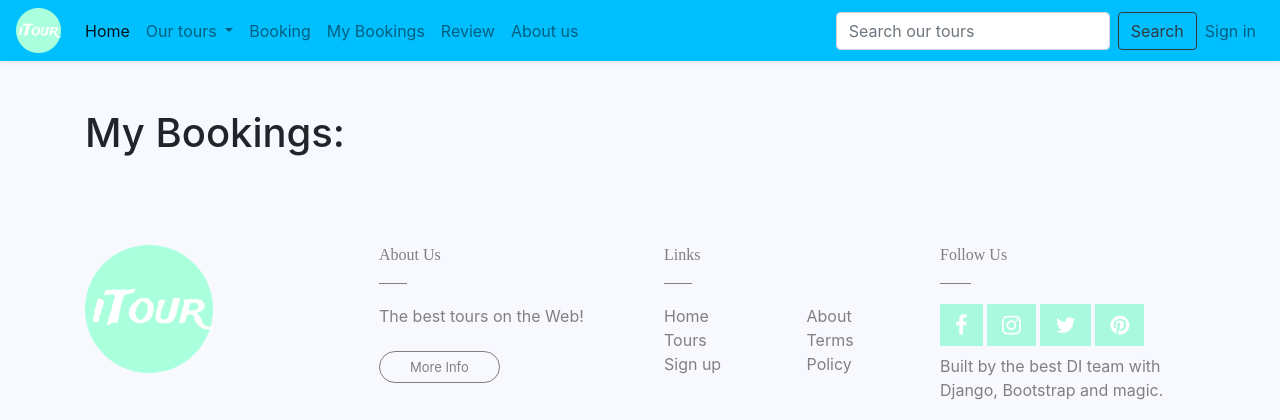
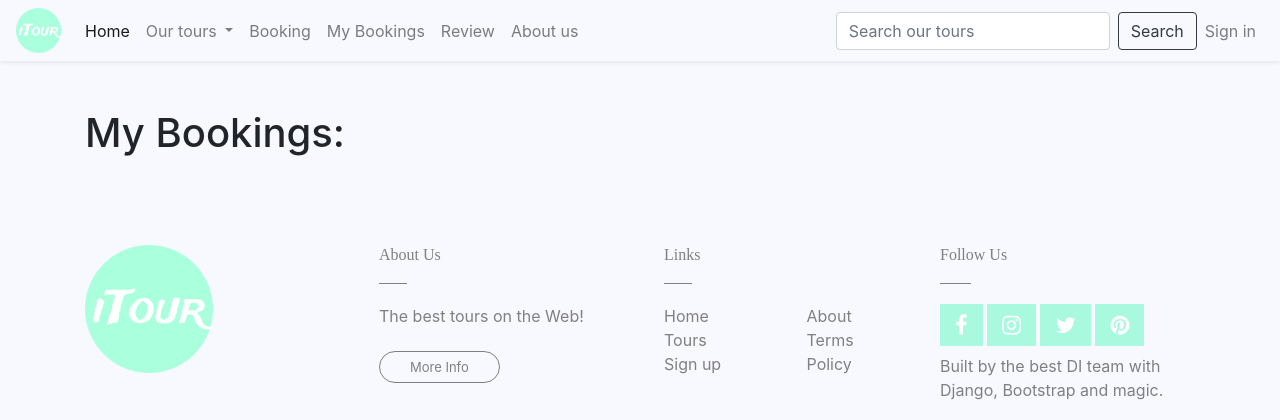
Before and after one commit to SophieHau/itour.com, a Django app: page /bookings/ in a window 1280 px wide. Shown: the top 420 px of the page. Run offline with Django 3.2, Linux system fonts and the light colour scheme; data that the repository does not hold is empty; some libraries are stand-ins or nearby versions.

Commit message:
nav bar color correction

```diff
--- a/tour/templates/base.html
+++ b/tour/templates/base.html
@@ -20,7 +20,7 @@
 <body>
 
 
-  <nav class="navbar navbar-expand-md sticked-top navbar-light shadow-sm mb-5" style="background-color: deepskyblue;" >
+  <nav class="navbar navbar-expand-md sticked-top navbar-light shadow-sm mb-5" >
     <a href="{% url 'tour:index' %}"> <img src="{% static 'icons/apple-touch-icon.png' %}" width="45" height="45">
 </a>
     <button class="navbar-toggler" type="button" data-toggle="collapse" data-target="#navbarCollapse" aria-controls="navbarCollapse" aria-expanded="false" aria-label="Toggle navigation">
```
